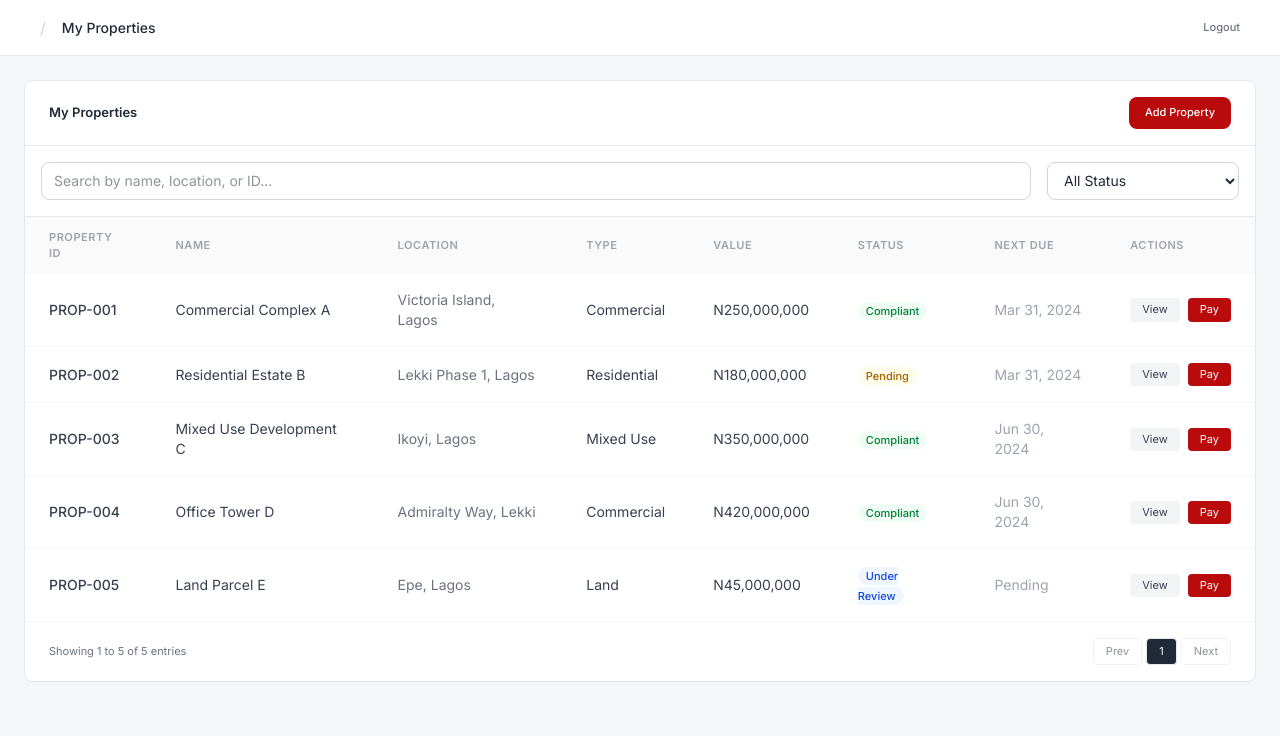
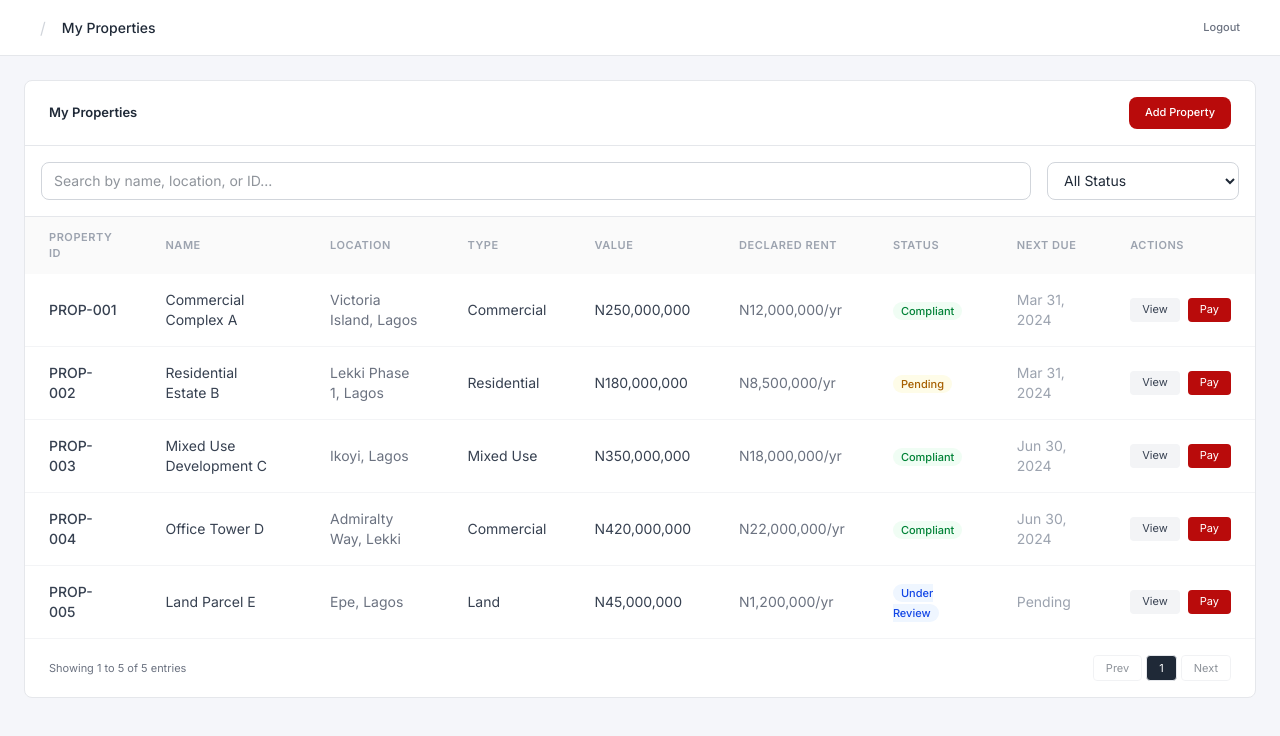
Before and after one commit to heismyke/rerit-backend, a Vue app: page /developer/properties in a window 1280 px wide. Shown: the top 736 px of the page. Built offline with nearby package versions, Linux system fonts and the light colour scheme.

Commit message:
feat: add declared rent field to developer property registration - tax payers now declare their annual rental income

```diff
--- a/src/views/dashboards/developer/Properties.vue
+++ b/src/views/dashboards/developer/Properties.vue
@@ -18,14 +18,14 @@ const showViewModal = ref(false)
 const selectedProperty = ref<any>(null)
 const toast = ref<{ show: boolean; message: string }>({ show: false, message: '' })
 
-const newProperty = ref({ name: '', location: '', type: 'Commercial', value: '' })
+const newProperty = ref({ name: '', location: '', type: 'Commercial', value: '', declaredRent: '' })
 
 const properties = ref([
-  { id: 'PROP-001', name: 'Commercial Complex A', location: 'Victoria Island, Lagos', type: 'Commercial', value: 'N250,000,000', status: 'Compliant', nextDue: 'Mar 31, 2024' },
-  { id: 'PROP-002', name: 'Residential Estate B', location: 'Lekki Phase 1, Lagos', type: 'Residential', value: 'N180,000,000', status: 'Pending', nextDue: 'Mar 31, 2024' },
-  { id: 'PROP-003', name: 'Mixed Use Development C', location: 'Ikoyi, Lagos', type: 'Mixed Use', value: 'N350,000,000', status: 'Compliant', nextDue: 'Jun 30, 2024' },
-  { id: 'PROP-004', name: 'Office Tower D', location: 'Admiralty Way, Lekki', type: 'Commercial', value: 'N420,000,000', status: 'Compliant', nextDue: 'Jun 30, 2024' },
-  { id: 'PROP-005', name: 'Land Parcel E', location: 'Epe, Lagos', type: 'Land', value: 'N45,000,000', status: 'Under Review', nextDue: 'Pending' },
+  { id: 'PROP-001', name: 'Commercial Complex A', location: 'Victoria Island, Lagos', type: 'Commercial', value: 'N250,000,000', declaredRent: 'N12,000,000', status: 'Compliant', nextDue: 'Mar 31, 2024' },
+  { id: 'PROP-002', name: 'Residential Estate B', location: 'Lekki Phase 1, Lagos', type: 'Residential', value: 'N180,000,000', declaredRent: 'N8,500,000', status: 'Pending', nextDue: 'Mar 31, 2024' },
+  { id: 'PROP-003', name: 'Mixed Use Development C', location: 'Ikoyi, Lagos', type: 'Mixed Use', value: 'N350,000,000', declaredRent: 'N18,000,000', status: 'Compliant', nextDue: 'Jun 30, 2024' },
+  { id: 'PROP-004', name: 'Office Tower D', location: 'Admiralty Way, Lekki', type: 'Commercial', value: 'N420,000,000', declaredRent: 'N22,000,000', status: 'Compliant', nextDue: 'Jun 30, 2024' },
+  { id: 'PROP-005', name: 'Land Parcel E', location: 'Epe, Lagos', type: 'Land', value: 'N45,000,000', declaredRent: 'N1,200,000', status: 'Under Review', nextDue: 'Pending' },
 ])
 
 const filteredProperties = computed(() => properties.value.filter(p => {
@@ -43,7 +43,7 @@ const openViewModal = (p: any) => { selectedProperty.value = p; showViewModal.va
 const handleAddProperty = () => {
   const newId = 'PROP-' + String(properties.value.length + 1).padStart(3, '0')
   properties.value.unshift({ id: newId, ...newProperty.value, status: 'Pending', nextDue: 'Pending' })
-  showAddModal.value = false; newProperty.value = { name: '', location: '', type: 'Commercial', value: '' }; showToast('Property registered successfully')
+  showAddModal.value = false; newProperty.value = { name: '', location: '', type: 'Commercial', value: '', declaredRent: '' }; showToast('Property registered successfully')
 }
 const payTax = (p: any) => { showToast(`Redirecting to payment for ${p.id}`) }
 </script>
@@ -65,10 +65,11 @@ const payTax = (p: any) => { showToast(`Redirecting to payment for ${p.id}`) }
           </div>
           <div class="overflow-x-auto">
             <table class="w-full">
-              <thead><tr><th class="table-header">Property ID</th><th class="table-header">Name</th><th class="table-header">Location</th><th class="table-header">Type</th><th class="table-header">Value</th><th class="table-header">Status</th><th class="table-header">Next Due</th><th class="table-header">Actions</th></tr></thead>
+              <thead><tr><th class="table-header">Property ID</th><th class="table-header">Name</th><th class="table-header">Location</th><th class="table-header">Type</th><th class="table-header">Value</th><th class="table-header">Declared Rent</th><th class="table-header">Status</th><th class="table-header">Next Due</th><th class="table-header">Actions</th></tr></thead>
               <tbody class="divide-y divide-[#f3f4f6]">
                 <tr v-for="property in paginatedProperties" :key="property.id" class="hover:bg-[#f9fafb]">
                   <td class="table-cell font-medium">{{ property.id }}</td><td class="table-cell">{{ property.name }}</td><td class="table-cell text-[#6b7280]">{{ property.location }}</td><td class="table-cell">{{ property.type }}</td><td class="table-cell">{{ property.value }}</td>
+                  <td class="table-cell text-[#6b7280]">{{ property.declaredRent }}/yr</td>
                   <td class="table-cell"><span class="px-2 py-0.5 text-[11px] font-medium rounded-full" :class="{'bg-green-50 text-green-700': property.status === 'Compliant', 'bg-yellow-50 text-yellow-700': property.status === 'Pending', 'bg-blue-50 text-blue-700': property.status === 'Under Review'}">{{ property.status }}</span></td>
                   <td class="table-cell text-[#9ca3af]">{{ property.nextDue }}</td>
                   <td class="table-cell"><div class="flex gap-2"><button @click="openViewModal(property)" class="px-3 py-1 text-[11px] bg-[#f3f4f6] text-[#374151] rounded hover:bg-[#e5e7eb]">View</button><button @click="payTax(property)" class="px-3 py-1 text-[11px] bg-[#B90B0B] text-white rounded hover:bg-[#6a0707]">Pay</button></div></td>
@@ -101,8 +102,9 @@ const payTax = (p: any) => { showToast(`Redirecting to payment for ${p.id}`) }
               <div><label class="block text-[11px] font-medium text-gray-600 mb-1.5">Type</label><select v-model="newProperty.type" class="input-field w-full"><option>Commercial</option><option>Residential</option><option>Mixed Use</option><option>Land</option></select></div>
               <div><label class="block text-[11px] font-medium text-gray-600 mb-1.5">Declared Value (NGN)</label><input v-model="newProperty.value" type="text" placeholder="N0" class="input-field w-full" /></div>
             </div>
+            <div><label class="block text-[11px] font-medium text-gray-600 mb-1.5">Declared Annual Rent (NGN) - This is your self-reported rental income</label><input v-model="newProperty.declaredRent" type="text" placeholder="N0" class="input-field w-full" /></div>
           </div>
-          <div class="px-6 py-4 border-t border-gray-100 flex gap-3 justify-end"><button @click="showAddModal = false" class="px-4 py-2 text-[11px] border border-gray-300 rounded-lg hover:bg-gray-50">Cancel</button><button @click="handleAddProperty" class="px-4 py-2 text-[11px] bg-[#B90B0B] text-white rounded-lg hover:bg-[#991010]">Register</button></div>
+          <div class="px-6 py-4 border-t border-gray-100 flex gap-3 justify-end"><button @click="showAddModal = false" class="px-4 py-2 text-[11px] border border-gray-300 rounded-lg hover:bg-gray-50">Cancel</button><button @click="handleAddProperty(); newProperty.declaredRent = ''" class="px-4 py-2 text-[11px] bg-[#B90B0B] text-white rounded-lg hover:bg-[#991010]">Register</button></div>
         </div>
       </div>
     </Teleport>
@@ -120,6 +122,7 @@ const payTax = (p: any) => { showToast(`Redirecting to payment for ${p.id}`) }
             </div>
             <div><p class="text-[11px] text-gray-500">Location</p><p class="text-[13px]">{{ selectedProperty?.location }}</p></div>
             <div><p class="text-[11px] text-gray-500">Declared Value</p><p class="text-[13px] font-medium text-green-700">{{ selectedProperty?.value }}</p></div>
+            <div><p class="text-[11px] text-gray-500">Declared Annual Rent</p><p class="text-[13px] font-medium text-[#1f2937]">{{ selectedProperty?.declaredRent }}/year</p></div>
             <div><p class="text-[11px] text-gray-500">Next Due</p><p class="text-[13px]">{{ selectedProperty?.nextDue }}</p></div>
           </div>
           <div class="px-6 py-4 border-t border-gray-100 flex justify-end gap-3">
```
Also changed, not shown: 1 other file (tests, documents, lock files or other folders).
